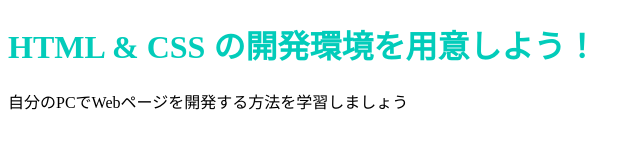
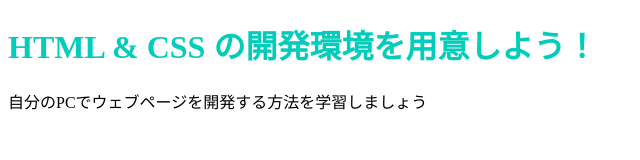
Before and after one commit to mizuki030149/mizuki030149.github.io, a plain HTML site: page index.html in a window 1280 px wide. Shown: the full height of the page, 0-640 px from the left. Drawn offline with Linux system fonts and the light colour scheme.

Commit message:
Update index.html

```diff
--- a/index.html
+++ b/index.html
@@ -7,6 +7,6 @@
 	</head>
 	<body>
 		<h1 class="title">HTML & CSS の開発環境を用意しよう！</h1>
-		<p>自分のPCでWebページを開発する方法を学習しましょう</p>
+		<p>自分のPCでウェブページを開発する方法を学習しましょう</p>
 	</body>
 </html>
```
